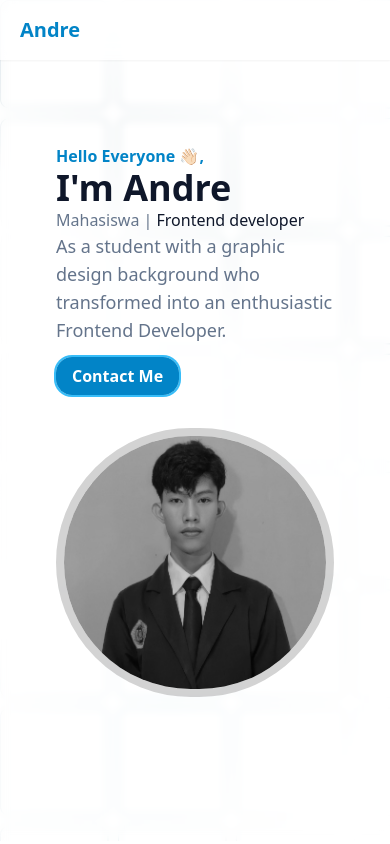
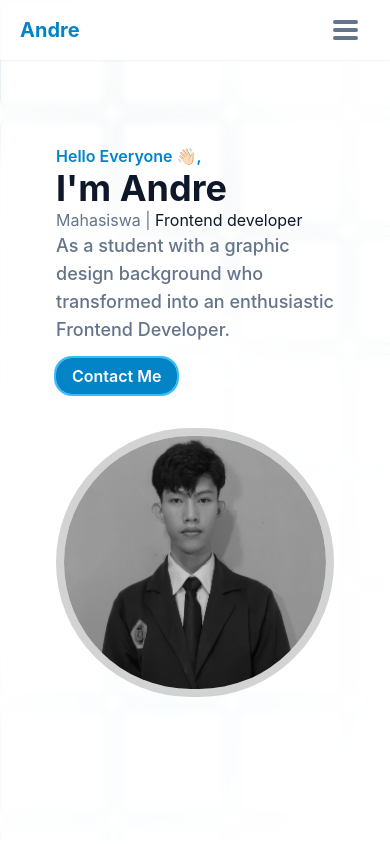
Before and after one commit to andri-oc/portfolio-tailwindcss, a website: page index.html in a window 390 px wide. Shown: the top 844 px of the page. Drawn offline with Linux system fonts and the light colour scheme.

Commit message:
revisi hamburger menu

```diff
--- a/index.html
+++ b/index.html
@@ -4,7 +4,7 @@
 <head>
     <meta charset="UTF-8">
     <meta name="viewport" content="width=device-width, initial-scale=1.0">
-    <link rel="stylesheet" href="dist/css/build.css">
+    <link rel="stylesheet" href="dist/output.css">
     <title>Portfolio Tailwindcss</title>
 </head>
 
```
